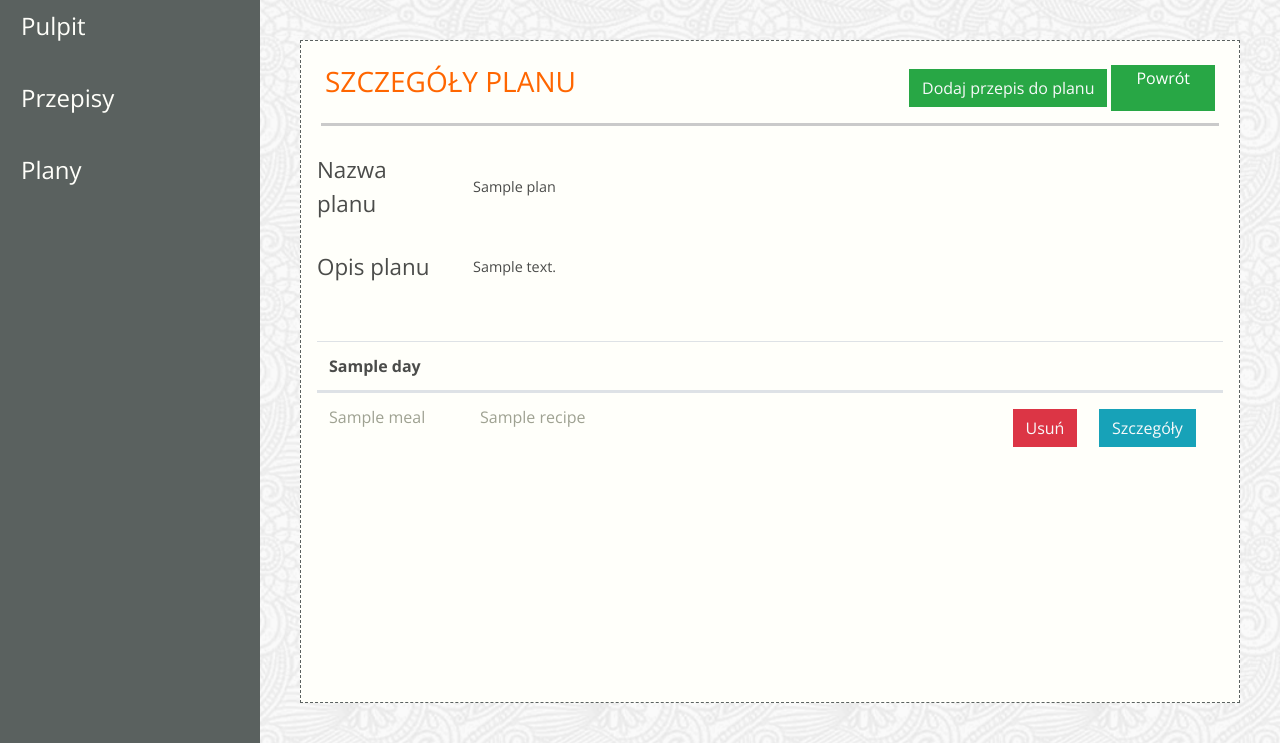
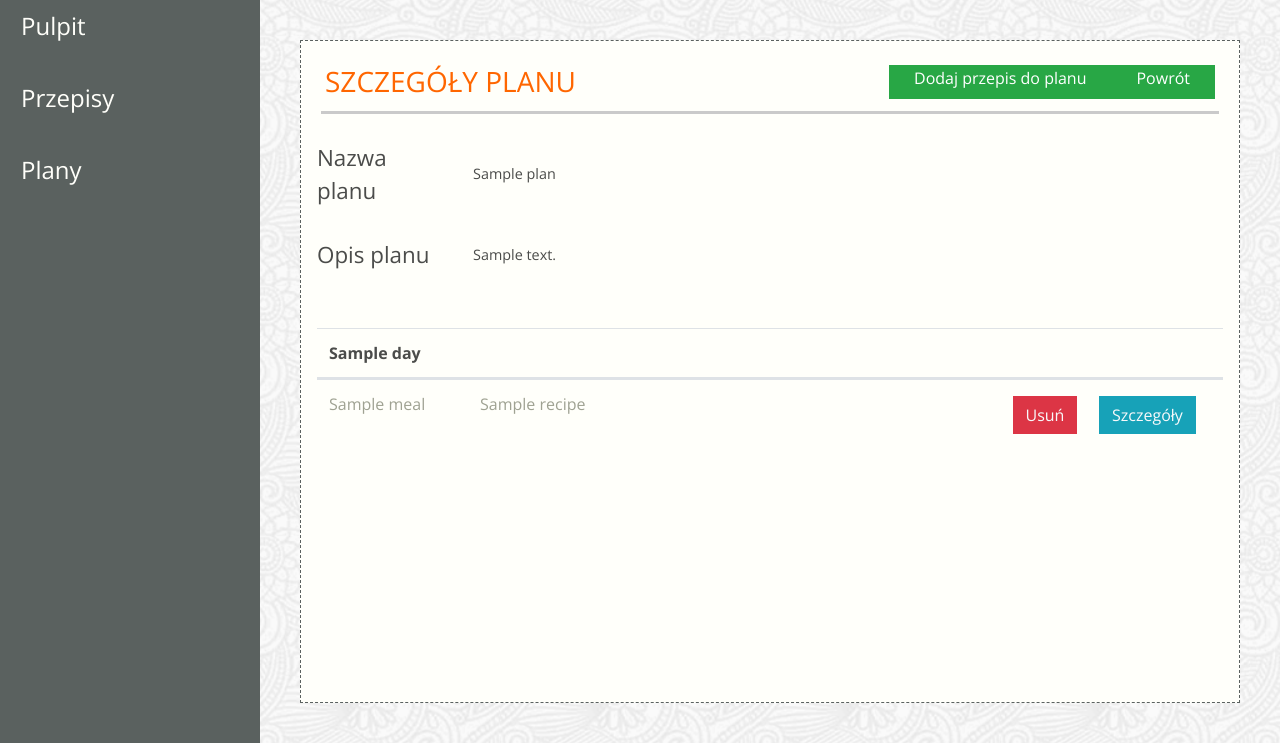
Before and after one commit to CezarySzukiel/Project_Jedzonko_Scrum, a Django app: template jedzonko/templates/jedzonko/app-details-schedules.html in a window 1280 px wide. Shown: the part 84-827 px from the top of the page. Run offline with Django 3.2, Linux system fonts and the light colour scheme; the template is opened without the code that fills it: most values are stand-ins (such as "Sample title", 1, 10 or a date in 2020); some libraries are stand-ins or nearby versions; some web fonts are replaced.

Commit message:
feature-9.3

```diff
--- a/jedzonko/templates/jedzonko/app-details-schedules.html
+++ b/jedzonko/templates/jedzonko/app-details-schedules.html
@@ -8,7 +8,7 @@
             <h3 class="color-header text-uppercase">SZCZEGÓŁY PLANU</h3>
         </div>
         <div class="col d-flex justify-content-end mb-2 noPadding">
-            <a href="/plan/add-recipe/" class="btn btn-success rounded-0 text-light m-1">Dodaj przepis do planu</a>
+            <a href="/plan/add-recipe/" class="btn btn-success rounded-0 pt-0 pb-0 pr-4 pl-4">Dodaj przepis do planu</a><br/>
             <a href="/plan/list/" class="btn btn-success rounded-0 pt-0 pb-0 pr-4 pl-4">Powrót</a>
         </div>
     </div>
--- a/jedzonko/templates/jedzonko/dashboard.html
+++ b/jedzonko/templates/jedzonko/dashboard.html
@@ -53,7 +53,7 @@
                     <tr class="d-flex">
                         <td class="col-2">{{ recipe.meal_name }}</td>
                         <td class="col-8">{{ recipe.recipe.name }}</td>
-                        <td class="col-2"><a href="recipe/{{ recipe.recipe.id }}">
+                        <td class="col-2"><a href="/recipe/{{ recipe.recipe.id }}">
                             <button type="button" class="btn btn-primary rounded-0">Szczegóły</button>
                         </a></td>
                     </tr>
```
